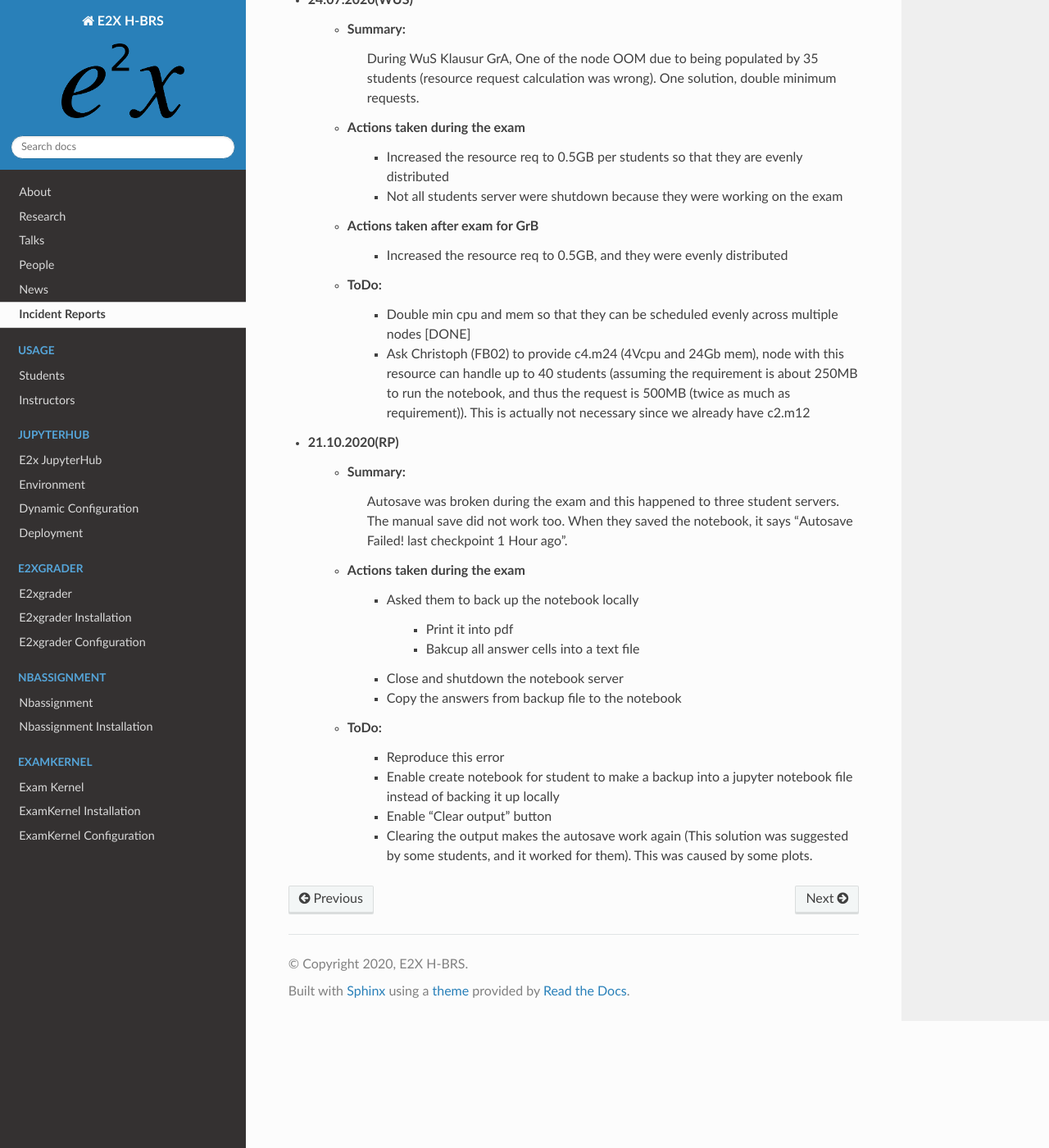
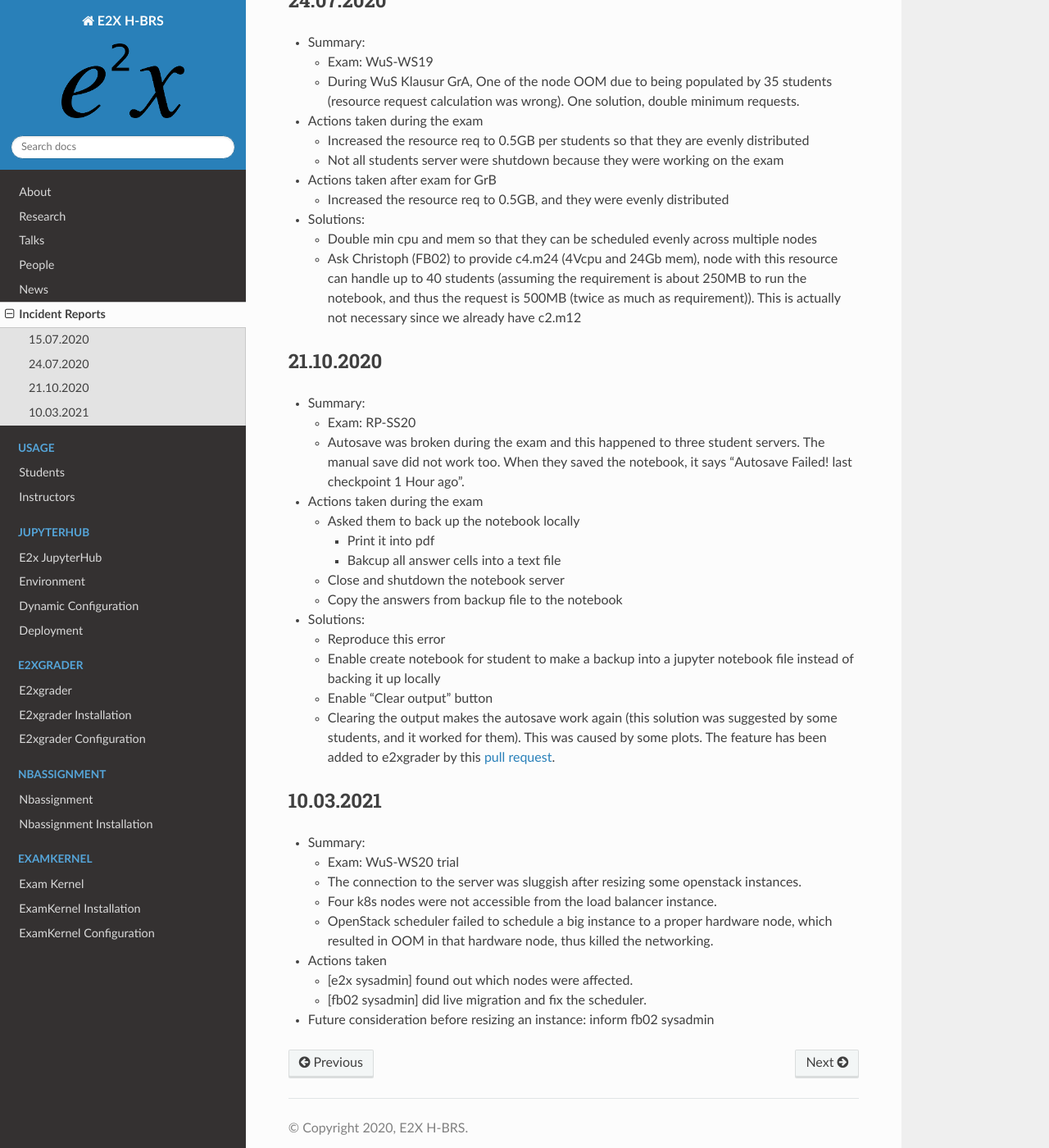
Before and after one commit to DigiKlausur/e2x-docs, a Sphinx documentation site: the page built from docs/source/incident-reports.rst, in a window 1280 px wide and 1400 px high, scrolled down 376 px. Shown: the whole window at 82% size. Built offline with Sphinx 7.4.7 and the Read the Docs theme 2.0.0, drawn with Linux system fonts in a browser that asks for light colours; pages that are not in the unit, such as notebooks, are missing from menus; some of the changed text lies outside the part shown.

Commit message:
[incident-reports] refactor

```diff
--- a/docs/source/incident-reports.rst
+++ b/docs/source/incident-reports.rst
@@ -4,36 +4,78 @@
 Incident Reports
 ************************
 
-* 15.07.2020:
-	* Summary:
-		* The time in the laptops did not sync with the server because the ntp server was blocked by the firewall.
-	* ToDo:
-		* Enable ntp server in the lernstick and recopy the image [DONE]
+15.07.2020
+==========
 
-* 24.07.2020(WUS)
-	* Summary:
-		During WuS Klausur GrA, One of the node OOM due to being populated by 35 students (resource request calculation was wrong). One solution, double minimum requests.
-	* Actions taken during the exam
-		* Increased the resource req to 0.5GB per students so that they are evenly distributed
-		* Not all students server were shutdown because they were working on the exam
-	* Actions taken after exam for GrB
-		* Increased the resource req to 0.5GB, and they were evenly distributed
-	* ToDo:
-		* Double min cpu and mem so that they can be scheduled evenly across multiple nodes [DONE]
-		* Ask Christoph (FB02) to provide c4.m24 (4Vcpu and 24Gb mem), node with this resource can handle up to 40 students (assuming the requirement is about 250MB to run the notebook, and thus the request is 500MB (twice as much as requirement)). This is actually not necessary since we already have c2.m12
+* Summary:
 
-* 21.10.2020(RP)
-	* Summary:
-		Autosave was broken during the exam and this happened to three student servers. The manual save did not work too. When they saved the notebook, it says "Autosave Failed! last checkpoint 1 Hour ago".
-	* Actions taken during the exam
-		* Asked them to back up the notebook locally
+  * The time in the laptops did not sync with the server because the ntp server was blocked by the firewall.
+* Solution:
 
-			* Print it into pdf
-			* Bakcup all answer cells into a text file
-		* Close and shutdown the notebook server
-		* Copy the answers from backup file to the notebook
-	* ToDo:
-		* Reproduce this error
-		* Enable create notebook for student to make a backup into a jupyter notebook file instead of backing it up locally
-		* Enable "Clear output" button
-		* Clearing the output makes the autosave work again (This solution was suggested by some students, and it worked for them). This was caused by some plots.
+  * Enable ntp server in the lernstick and recopy the image
+
+24.07.2020
+==========
+
+* Summary:
+
+  * Exam: WuS-WS19
+  * During WuS Klausur GrA, One of the node OOM due to being populated by 35 students
+    (resource request calculation was wrong). One solution, double minimum requests.
+* Actions taken during the exam
+
+  * Increased the resource req to 0.5GB per students so that they are evenly distributed
+  * Not all students server were shutdown because they were working on the exam
+* Actions taken after exam for GrB
+
+  * Increased the resource req to 0.5GB, and they were evenly distributed
+* Solutions:
+
+  * Double min cpu and mem so that they can be scheduled evenly across multiple nodes
+  * Ask Christoph (FB02) to provide c4.m24 (4Vcpu and 24Gb mem), node with this
+    resource can handle up to 40 students (assuming the requirement is about 250MB
+    to run the notebook, and thus the request is 500MB (twice as much as requirement)).
+    This is actually not necessary since we already have c2.m12
+
+21.10.2020
+==========
+
+* Summary:
+
+  * Exam: RP-SS20
+  * Autosave was broken during the exam and this happened to three student servers.
+    The manual save did not work too. When they saved the notebook, it says "Autosave Failed! last checkpoint 1 Hour ago".
+* Actions taken during the exam
+
+  * Asked them to back up the notebook locally
+
+    * Print it into pdf
+    * Bakcup all answer cells into a text file
+  * Close and shutdown the notebook server
+  * Copy the answers from backup file to the notebook
+* Solutions:
+
+  * Reproduce this error
+  * Enable create notebook for student to make a backup into a jupyter notebook file instead of backing it up locally
+  * Enable "Clear output" button
+  * Clearing the output makes the autosave work again (this solution was suggested
+    by some students, and it worked for them). This was caused by some plots.
+    The feature has been added to e2xgrader by this `pull request <https://github.com/DigiKlausur/e2xgrader/pull/26>`_.
+
+10.03.2021
+==========
+
+* Summary:
+
+  * Exam: WuS-WS20 trial
+  * The connection to the server was sluggish after resizing some openstack instances.
+  * Four k8s nodes were not accessible from the load balancer instance.
+  * OpenStack scheduler failed to schedule a big instance to a proper hardware node,
+    which resulted in OOM in that hardware node, thus killed the networking.
+
+* Actions taken
+
+  * [e2x sysadmin] found out which nodes were affected.
+  * [fb02 sysadmin] did live migration and fix the scheduler.
+
+* Future consideration before resizing an instance: inform fb02 sysadmin
```
